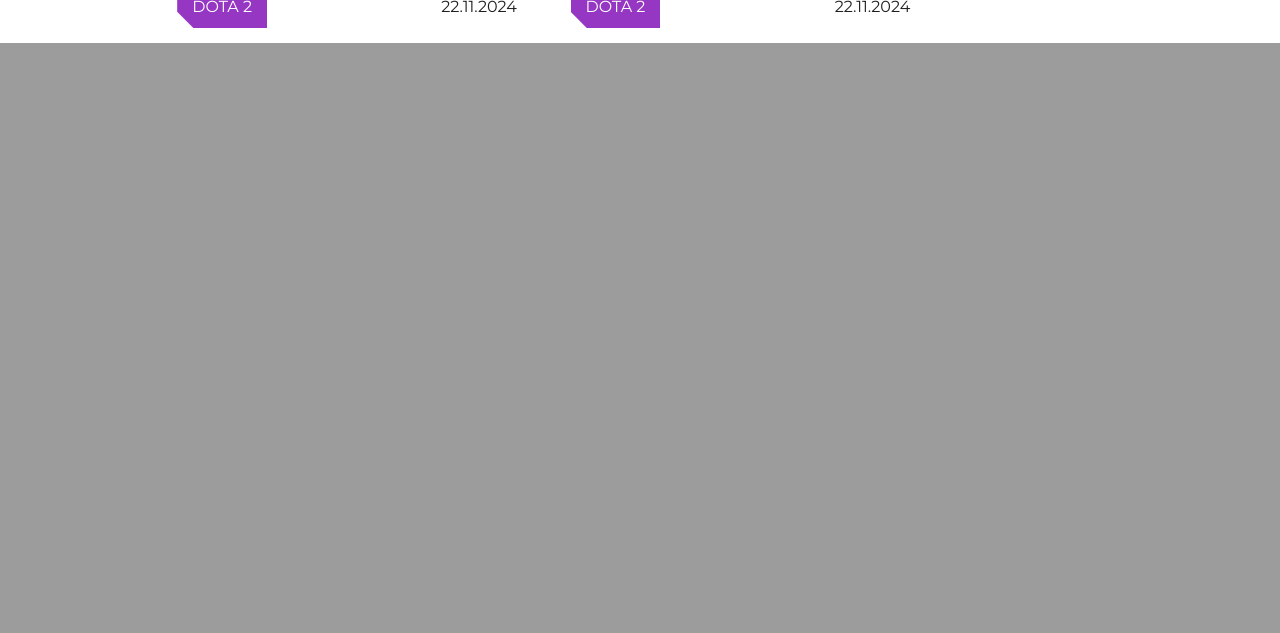
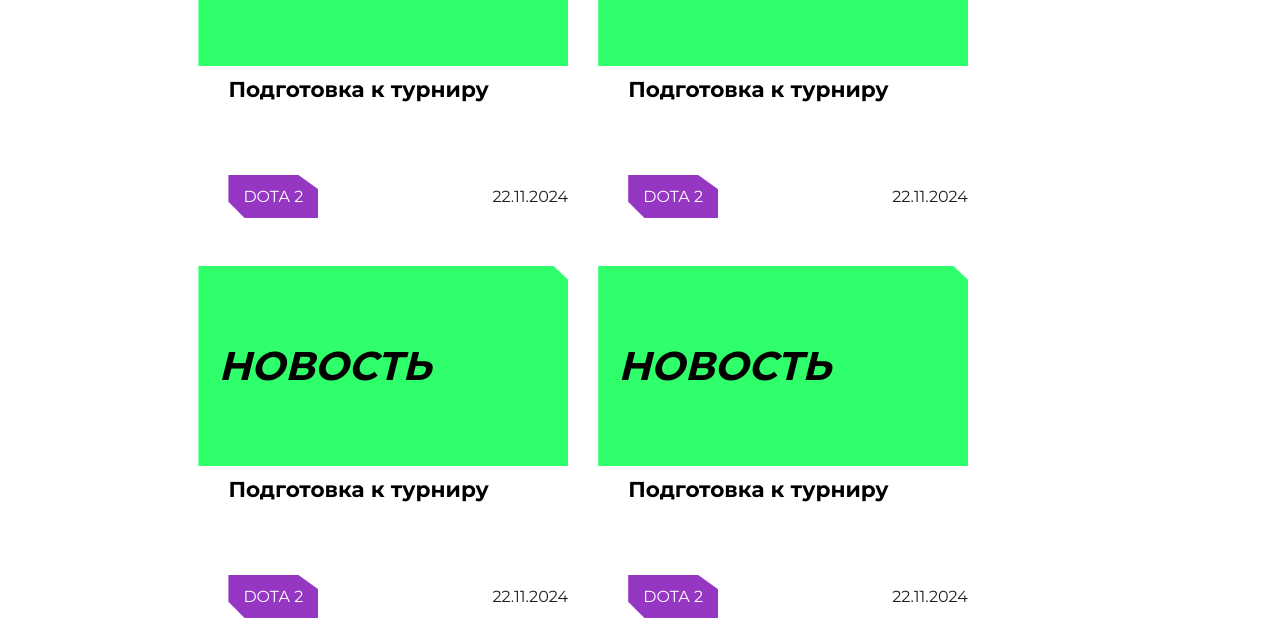
Before and after one commit to 8A-cool/site_3, a Django app: page / in a window 1280 px wide. Shown: the part 801-1434 px from the top of the page. Before the commit the page ends 844 px from the top, so only its background shows below. Run offline with Django 5.2, Linux system fonts and the light colour scheme.

Commit message:
Сделана основная страница новостей

```diff
--- a/kyberteamSite/static/CSS/main.css
+++ b/kyberteamSite/static/CSS/main.css
@@ -24,6 +24,7 @@
     align-items: center;
     justify-content: space-between;
     position: fixed;
+    z-index: 30;
 }
 
 /* Кнопки на шапке */
@@ -54,7 +55,7 @@
     background-image: url('../images/site_3-design/fone.png');
     background-position: center;
     background-size: cover;
-    background-repeat: no-repeat;
+    background-repeat:repeat-y;
 }
 
 
@@ -128,13 +129,17 @@
 }
 
 .newsApplications{
-    justify-self: center;
-    width: 80vw;
+    width: 85vw;
+    display:block;
+    margin-left: 13.5vw;
+    margin-right: 10vw;
+    margin-top: -110px;
+
 }
 
 .NewApplicCard{
     display: inline-block;
-    margin-left: 1.5vw;
+    margin-left: 2vw;
 }
 
 .newheader{
@@ -144,11 +149,11 @@
     height: 200px;
     width: 370px;
     font-weight: 600;
-    font-size: 3vw;
+    font-size: 40px;
     clip-path: polygon(96% 0, 100% 7%, 100% 100%, 0 100%, 0 0);
-    z-index: 100;
+    z-index: 10;
     position: relative;
-    margin-top: 50px;
+    margin-top: 200px;
 }
 
 .newFooter{
@@ -162,6 +167,7 @@
     padding-left: 15px;
     margin-top: -65px ;
     margin-left: 15px;
+    z-index: 5;
 }
 
 .newFooterText{
@@ -197,7 +203,7 @@
     display: none;
     position: fixed;
     justify-content: center;
-    z-index: 1;
+    z-index: 100;
     left: 0;
     top: 0;
     width: 100%;
@@ -226,6 +232,7 @@
     transition: opacity 0.3s ease, transform 0.3s ease;
     justify-self: center;
     margin-top: 20vh;
+    z-index: 100;
 }
 
 .modal.show .modal-content {
@@ -286,7 +293,7 @@
     top: 0;
     left: -300px;
     width: 300px;
-    height: 100%;
+    height: 100vh;
     background-color: #fff;
     border-radius: 0;
     box-shadow: 0 4px 8px rgba(0, 0, 0, 0.2);
@@ -302,22 +309,27 @@
 
 #menuModalContent ul li {
     margin-bottom: 10px;
+    z-index: 100;
 }
 
 #menuModalContent ul li a {
     text-decoration: none;
     color: #333;
+    z-index: 100;
 }
 
 #menuModalContent ul li a:hover {
     color: #2d48b6;
+    z-index: 100;
 }
 
 /* Анимация для модального окна меню */
 #menuModal.show {
     display: block;
+    z-index: 100;
 }
 
 #menuModal.show #menuModalContent {
     left: 0;
+    z-index: 100;
 }
--- a/kyberteamSite/templates/index.html
+++ b/kyberteamSite/templates/index.html
@@ -32,9 +32,12 @@
 
         <main>
             <div class="InnerContainer">
+                {% block page_name %}
                 <div id="newsNadpis">
                     <span><i>НОВОСТИ</i></span>
                 </div>
+                {% endblock page_name %}
+            {% block page_content %}
                 <div class="newsApplications">
                     <div class="NewApplicCard" id="new1">
                         <div class="newheader">
@@ -108,7 +111,44 @@
                             </div>
                         </div>
                     </div>
+                    <div class="NewApplicCard" id="new5">
+                        <div class="newheader">
+                            <div class="newHeaderText">
+                                <i>НОВОСТЬ</i>
+                            </div>
+                        </div>
+                        <div class="newFooter">
+                            <div class="newFooterText">
+                                Подготовка к турниру
+                            </div>
+                            <div class="CardGameName">
+                                DOTA 2
+                            </div>
+                            <div class="GameDateContainer">
+                                <span>22.11.2024</span>
+                            </div>
+                        </div>
+                    </div>
+                    <div class="NewApplicCard" id="new6">
+                        <div class="newheader">
+                            <div class="newHeaderText">
+                                <i>НОВОСТЬ</i>
+                            </div>
+                        </div>
+                        <div class="newFooter">
+                            <div class="newFooterText">
+                                Подготовка к турниру
+                            </div>
+                            <div class="CardGameName">
+                                DOTA 2
+                            </div>
+                            <div class="GameDateContainer">
+                                <span>22.11.2024</span>
+                            </div>
+                        </div>
+                    </div>
                 </div>
+            {% endblock page_content %}
             </div>
         </main>
 
```
